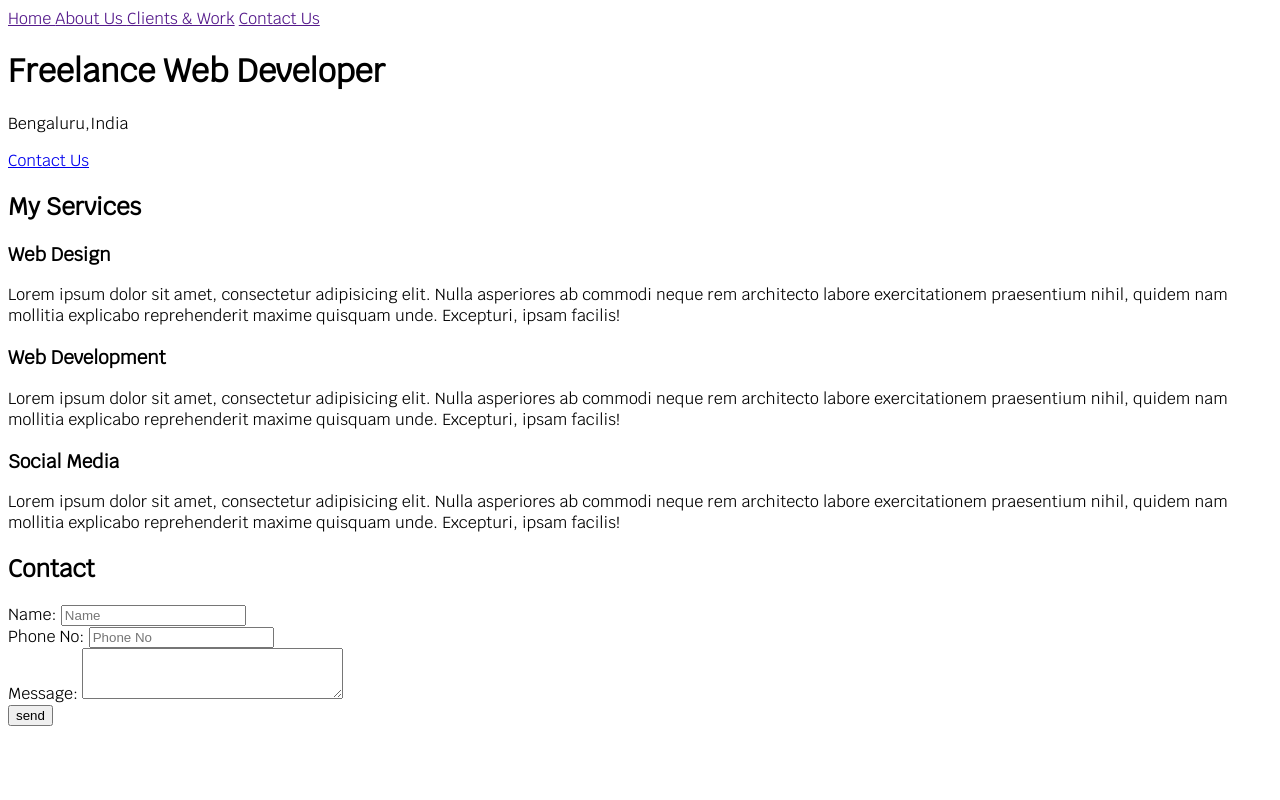
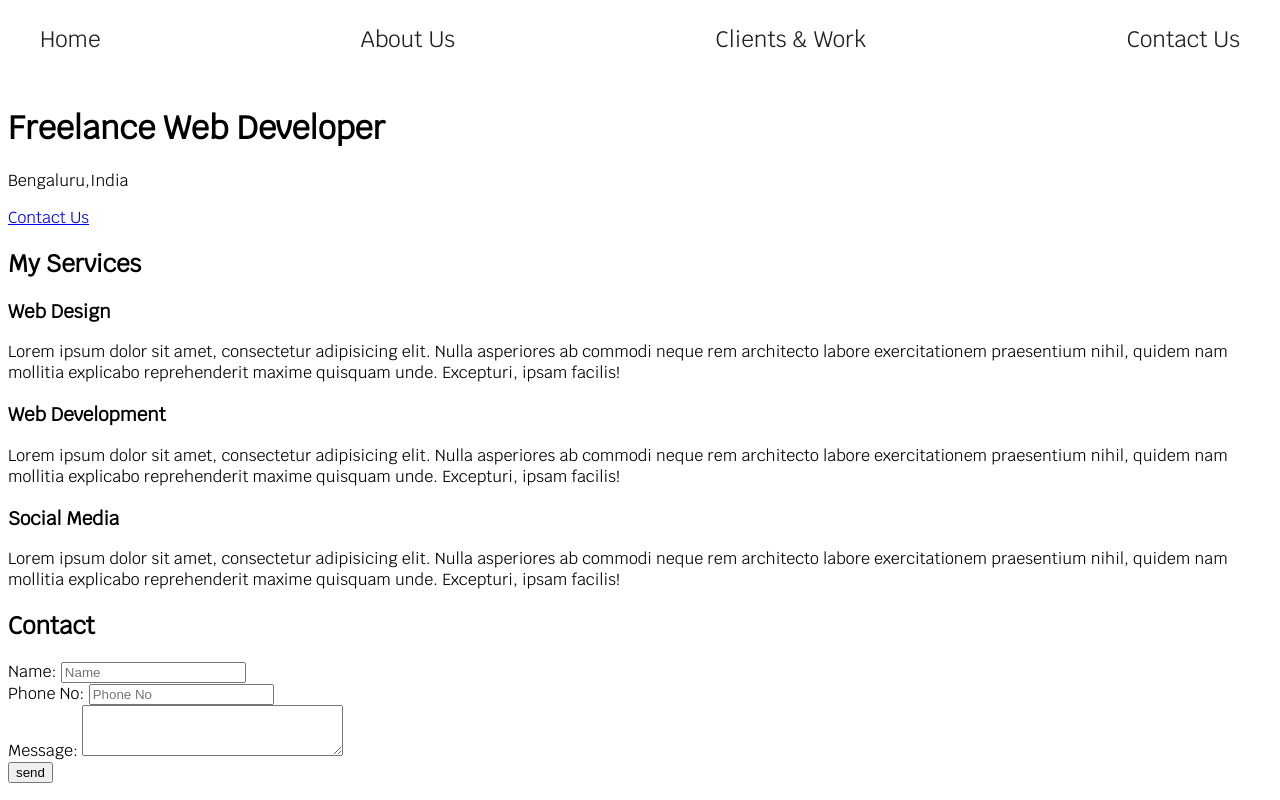
Before and after one commit to Chinmay045/Freelancer_Website, a plain HTML site: page freelancer_flexbox_start/index.html in a window 1280 px wide. Drawn offline with Linux system fonts and the light colour scheme.

Commit message:
add main nav tab

```diff
--- a/freelancer_flexbox_start/css/style.css
+++ b/freelancer_flexbox_start/css/style.css
@@ -6,7 +6,42 @@
     --dark: #212121;
     --mainFont : 'Krub' ,sans-serif;
 }
+html {
+    box-sizing: border-box;
+  }
+
+  *, *:before, *:after {
+    box-sizing: inherit;
+  }
+
 
 body{
     font-family: var(--mainFont);
 }
+
+
+
+.main-navigation{
+    max-width: 1200px;
+    margin: 0 auto;
+    display: flex;
+    flex-direction: column;
+    align-items: center;
+    padding: 1rem 0;
+
+}
+
+@media (min-width:768px){
+    .main-navigation{
+        flex-direction: row;
+        justify-content: space-between;
+
+    }
+}
+
+.main-navigation  a{
+    color: var(--dark);
+    text-decoration: none;
+    font-size: 1.4rem;
+    margin-bottom: 1rem;
+}
--- a/freelancer_flexbox_start/index.html
+++ b/freelancer_flexbox_start/index.html
@@ -14,7 +14,7 @@
 </head>
 
 <body>
-    <nav>
+    <nav class="main-navigation">
         <a href="">Home </a>
         <a href="">About Us </a>
         <a href=""> Clients & Work</a>
```
